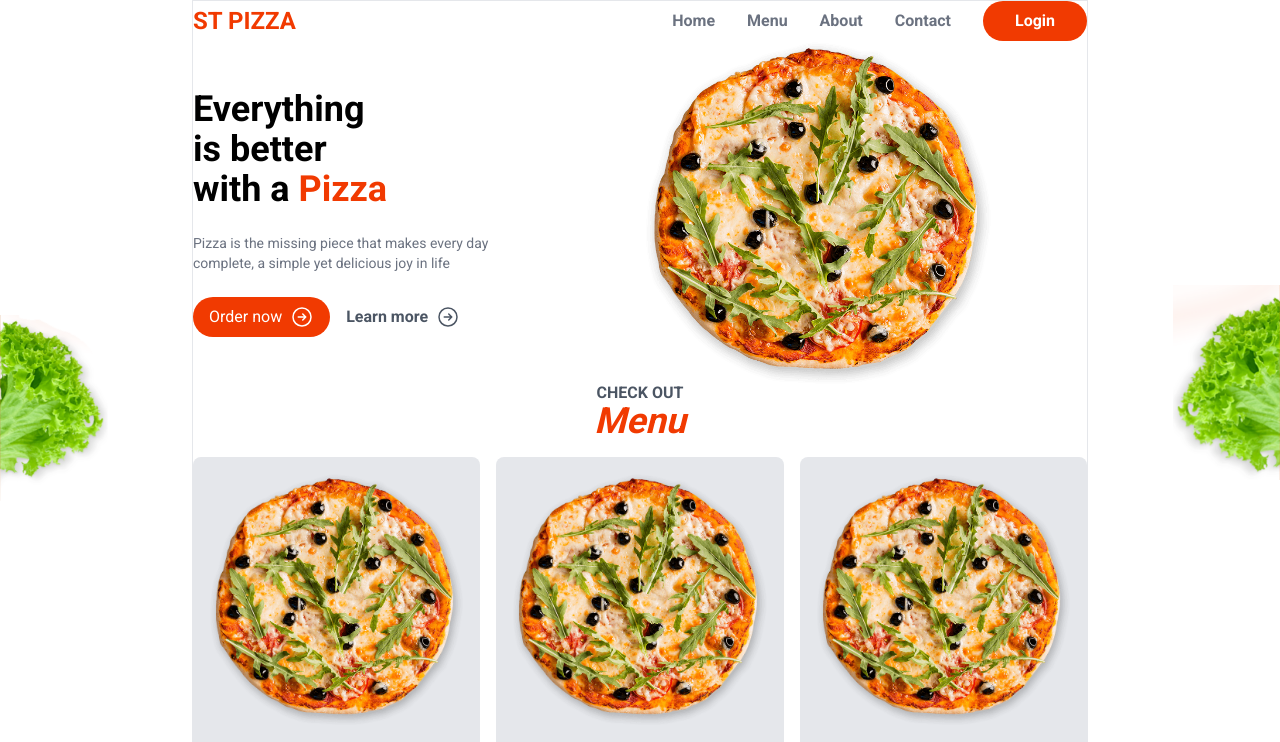
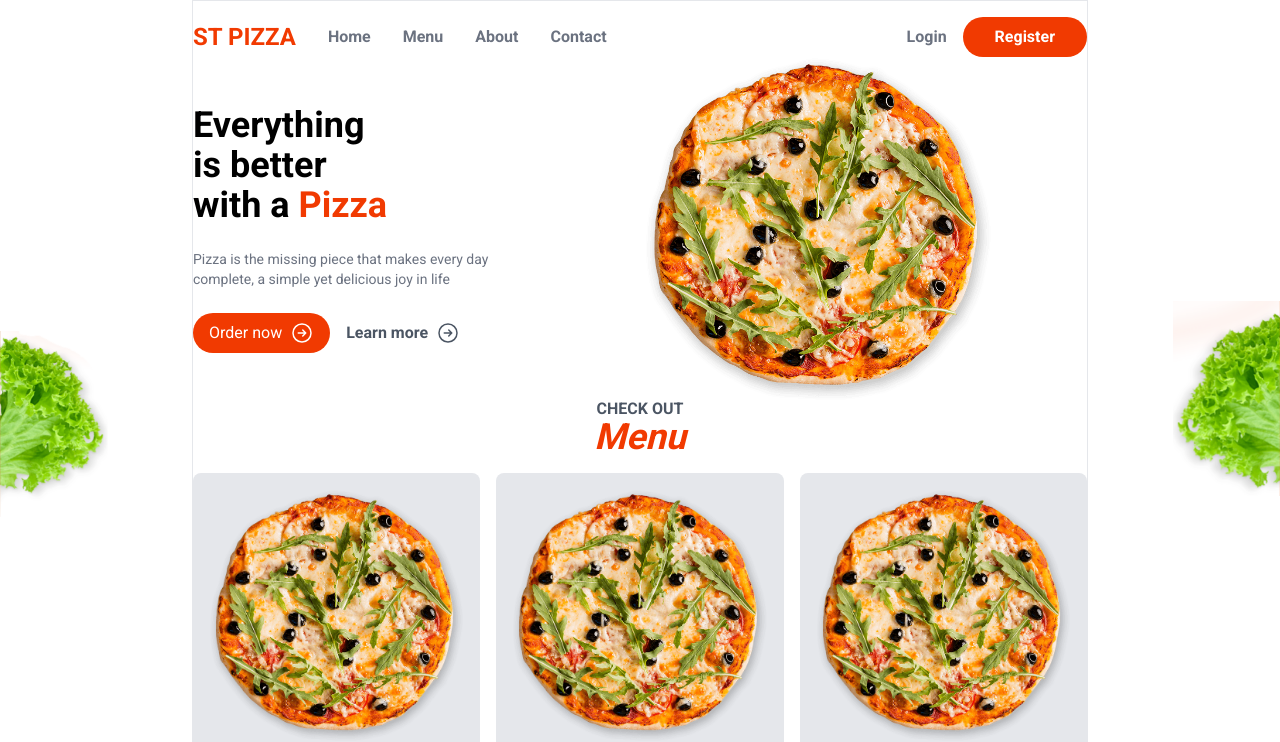
Before and after one commit to Edyane/food-ordering, a Next.js app in the folder food-ordering/: page / in a window 1280 px wide. Shown: the top 742 px of the page. Built offline with nearby package versions, Linux system fonts and the light colour scheme.

Commit message:
feat: adicionando ajustes ao componente Header

```diff
--- a/food-ordering/src/components/layout/Header.js
+++ b/food-ordering/src/components/layout/Header.js
@@ -1,26 +1,26 @@
-import Link from 'next/link';
+import Link from "next/link";
 
-export default function Home() {
+export default function Header() {
 	return (
 		<>
-			<header className="flex items-center justify-between">
-				<Link href={""} className="text-primary font-semibold text-2xl">
+			<header className="flex items-center justify-between mt-4">
+				<nav className="flex items-center gap-8 text-gray-500 font-semibold">
+				<Link href={'/'} className="text-primary font-semibold text-2xl">
 					ST PIZZA
 				</Link>
-
-				<nav className="flex items-center gap-8 text-gray-500 font-semibold">
-					<Link href={""}>Home</Link>
+					<Link href={'/'}>Home</Link>
 					<Link href={""}>Menu</Link>
 					<Link href={""}>About</Link>
 					<Link href={""}>Contact</Link>
-					<Link
-						href={""}
-						className="bg-primary rounded-full text-white px-8 py-2"
-					>
-						Login
+				</nav>
+
+				<nav className="flex items-center gap-4 text-gray-500 font-semibold">
+					<Link href={'/login'}>Login</Link>
+					<Link href={'/register'} className="bg-primary rounded-full text-white px-8 py-2">
+						Register
 					</Link>
 				</nav>
 			</header>
 		</>
 	);
-};
+}
```
